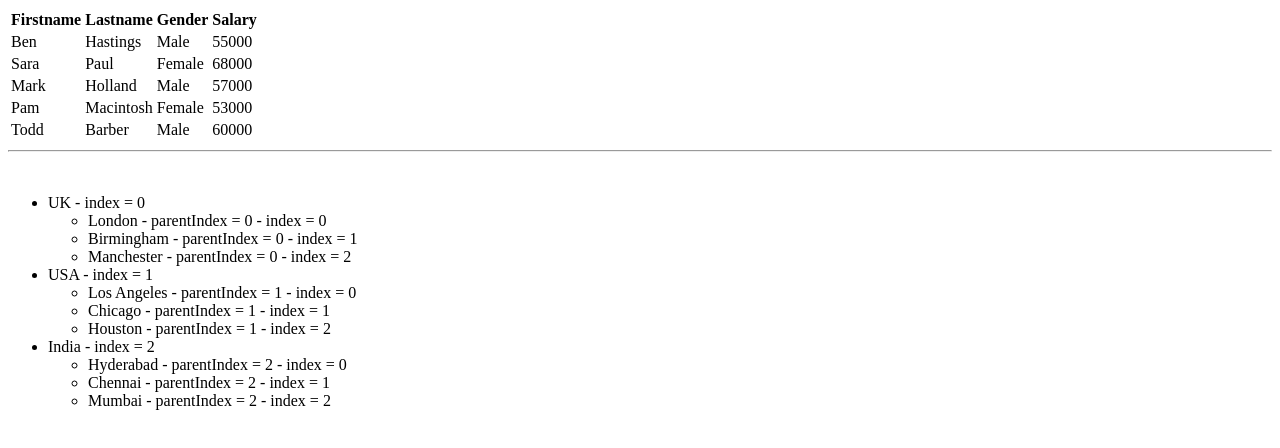
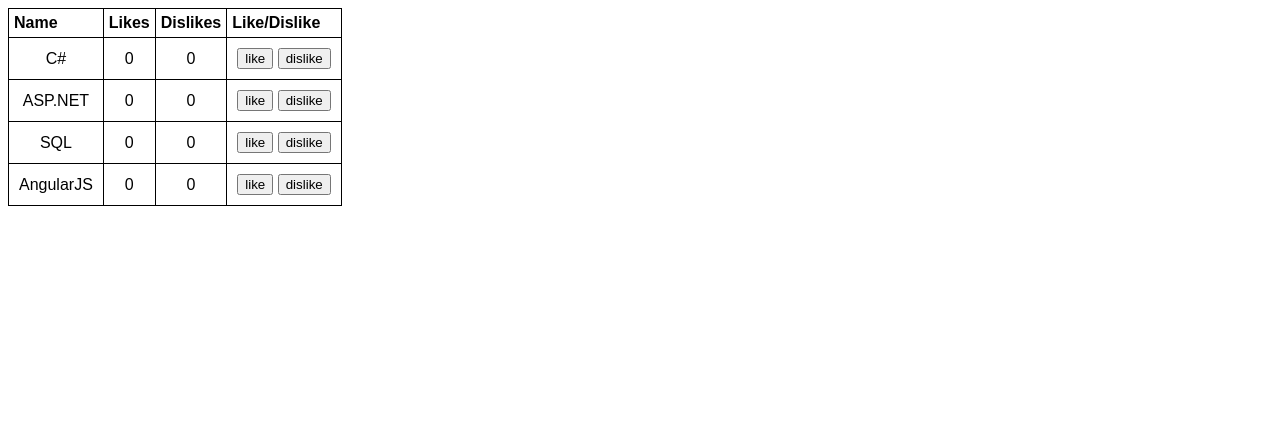
Before and after one commit to MariuszSzlachta/Learn-AngularJS, a plain HTML site: page index.html in a window 1280 px wide. Drawn offline with Linux system fonts and the light colour scheme.

Commit message:
Create like/dislike table and handle clicks in angularJS

```diff
--- a/index.html
+++ b/index.html
@@ -7,40 +7,52 @@
   <title>Document</title>
   <script src="./angular.min.js"></script>
   <script src="./script.js"></script>
+  <style>
+    table {
+    border-collapse: collapse;
+    font-family:Arial;
+    }
+
+    td {
+        border: 1px solid black;
+        padding: 10px;
+        text-align: center;
+    }
+
+    th {
+        border: 1px solid black;
+        padding: 5px;
+        text-align: left;
+    }
+  </style>
 </head>
 <body ng-app="myModule">
-  <table ng-controller="dataController">
+  <div ng-controller="dataController">
+    <table>
       <thead>
         <tr>
-        <th>Firstname</th>
-        <th>Lastname</th>
-        <th>Gender</th>
-        <th>Salary</th>
+          <th>Name</th>
+          <th>Likes</th>
+          <th>Dislikes</th>
+          <th>Like/Dislike</th>
         </tr>
       </thead>
       <tbody>
-      <tr ng-repeat="employee in employees">
-        <td> {{ employee.firstName }} </td>
-        <td> {{ employee.lastName }} </td>
-        <td> {{ employee.gender }} </td>
-        <td> {{ employee.salary }} </td>
+        <tr ng-repeat="technology in technologies">
+          <td>{{ technology.name }}</td>
+          <td>{{ technology.likes }}</td>
+          <td>{{ technology.dislikes }}</td>
+          <td>
+            <button ng-click="incrementLikes(technology)">
+              like
+            </button>
+            <button ng-click="incrementDislikes(technology)">
+              dislike
+            </button>
+          </td>
         </tr>
       </tbody>
     </table>
-  <hr/>
-  <br/>
-  <div ng-controller="countriesController">
-    <ul >
-      <li ng-repeat="country in countries" ng-init="parentIndex = $index">
-        {{country.name}} - index = {{ $index }}
-        <ul >
-          <li ng-repeat='city in country.cities'>
-            {{city.name}} - parentIndex = {{parentIndex}} - index = {{ $index }}
-          </li>
-        </ul>
-      </li>
-    </ul>
-
   </div>
 
 </body>
--- a/script.js
+++ b/script.js
@@ -2,81 +2,19 @@ const myApp = angular.module('myModule', []);
 
 
 const dataController = myApp.controller('dataController', $scope => {
-  const employees = [{
-      firstName: "Ben",
-      lastName: "Hastings",
-      gender: "Male",
-      salary: 55000
-    },
-    {
-      firstName: "Sara",
-      lastName: "Paul",
-      gender: "Female",
-      salary: 68000
-    },
-    {
-      firstName: "Mark",
-      lastName: "Holland",
-      gender: "Male",
-      salary: 57000
-    },
-    {
-      firstName: "Pam",
-      lastName: "Macintosh",
-      gender: "Female",
-      salary: 53000
-    },
-    {
-      firstName: "Todd",
-      lastName: "Barber",
-      gender: "Male",
-      salary: 60000
-    }
-  ];
+  const technologies = [
+    { name: "C#", likes: 0, dislikes: 0 },
+    { name: "ASP.NET", likes: 0, dislikes: 0 },
+    { name: "SQL", likes: 0, dislikes: 0 },
+    { name: "AngularJS", likes: 0, dislikes: 0 }
+  ]
+  $scope.technologies = technologies;
 
-  $scope.employees = employees;
+  $scope.incrementLikes = function(technology) {
+    technology.likes++;
+  }
+
+  $scope.incrementDislikes = function(technology) {
+    technology.dislikes++
+  }
 })
-
-const countriesController = myApp.controller('countriesController', $scope => {
-  const countries = [{
-      name: "UK",
-      cities: [{
-          name: "London"
-        },
-        {
-          name: "Birmingham"
-        },
-        {
-          name: "Manchester"
-        }
-      ]
-    },
-    {
-      name: "USA",
-      cities: [{
-          name: "Los Angeles"
-        },
-        {
-          name: "Chicago"
-        },
-        {
-          name: "Houston"
-        }
-      ]
-    },
-    {
-      name: "India",
-      cities: [{
-          name: "Hyderabad"
-        },
-        {
-          name: "Chennai"
-        },
-        {
-          name: "Mumbai"
-        }
-      ]
-    }
-  ];
-$scope.countries = countries;
-})
```
Lines whose indentation alone changed are shown as unchanged.
